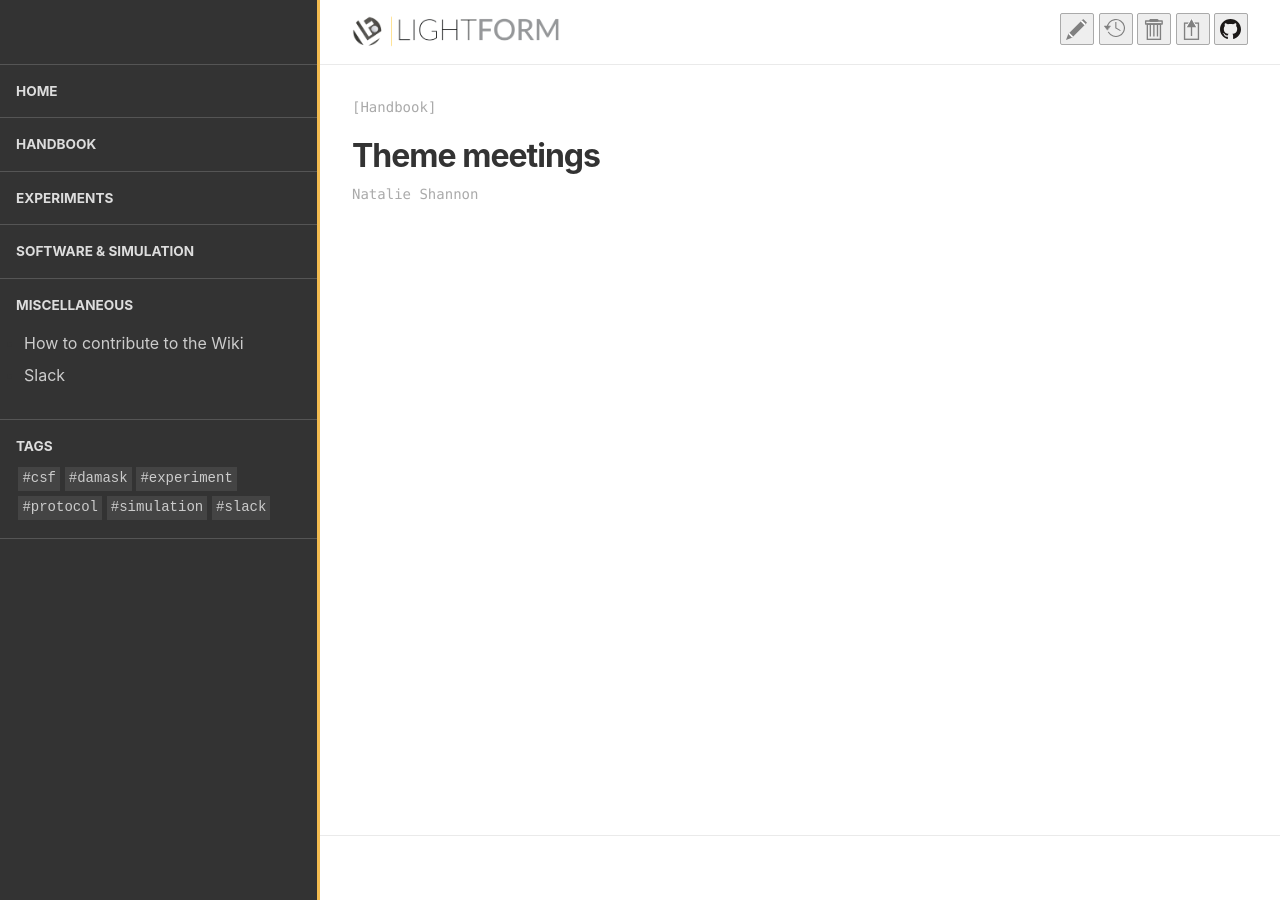
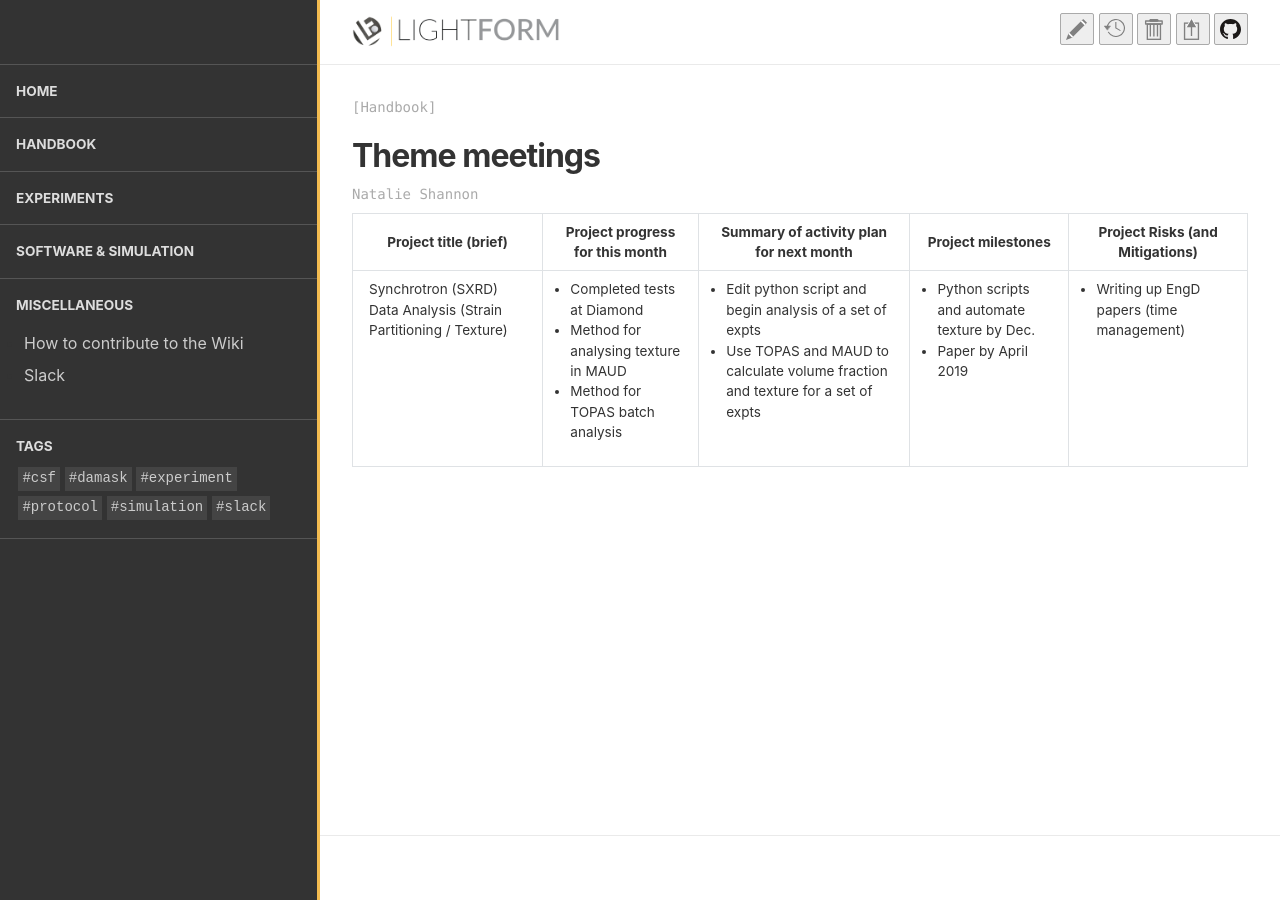
Before and after one commit to LightForm-group/wiki, a Jekyll site: the page built from collections/_handbook/theme_meetings.md, in a window 1280 px wide. Built offline with Jekyll 4.4.1, drawn with Linux system fonts in a browser that asks for light colours.

Commit message:
Add example theme meeting progress table

```diff
--- a/_sass/styles.scss
+++ b/_sass/styles.scss
@@ -216,8 +216,18 @@ table tr:nth-child(2n) {
     text-align: center;
 }
 
+td {
+    text-align: left;
+    vertical-align: top;
+}
+
 table.smaller {
     font-size: 85%;
+}
+
+table.smaller ul {
+    padding-left: 0.7rem;
+    margin-top: 0rem;
 }
 
 table.vertical-header tr:nth-child(2n) {
--- a/collections/_handbook/theme_meetings.md
+++ b/collections/_handbook/theme_meetings.md
@@ -1,4 +1,46 @@
 ---
 title: Theme meetings
 author: Natalie Shannon
+page_width: wide
 ---
+
+<table class="smaller">
+  <thead>
+    <tr>
+      <th>Project title (brief)</th>
+      <th>Project progress for this month</th>
+      <th>Summary of activity plan for next month</th>
+      <th>Project milestones</th>
+      <th>Project Risks (and Mitigations)</th>
+    </tr>
+  </thead>
+  <tbody>
+    <tr>
+      <td>Synchrotron (SXRD) Data Analysis (Strain Partitioning / Texture)</td>
+      <td>
+        <ul>
+          <li>Completed tests at Diamond</li>
+          <li>Method for analysing texture in MAUD</li>
+          <li>Method for TOPAS batch analysis</li>
+        </ul>
+      </td>
+      <td>
+        <ul>
+          <li>Edit python script and begin analysis of a set of expts</li>
+          <li>Use TOPAS and MAUD to calculate volume fraction and texture for a set of expts</li>
+        </ul>
+      </td>
+      <td>
+        <ul>
+          <li>Python scripts and automate texture by Dec.</li>
+          <li>Paper by April 2019</li>
+        </ul>
+      </td>
+      <td>
+        <ul>
+          <li>Writing up EngD papers (time management)</li>
+        </ul>
+      </td>
+    </tr>
+  </tbody>
+</table>
```
